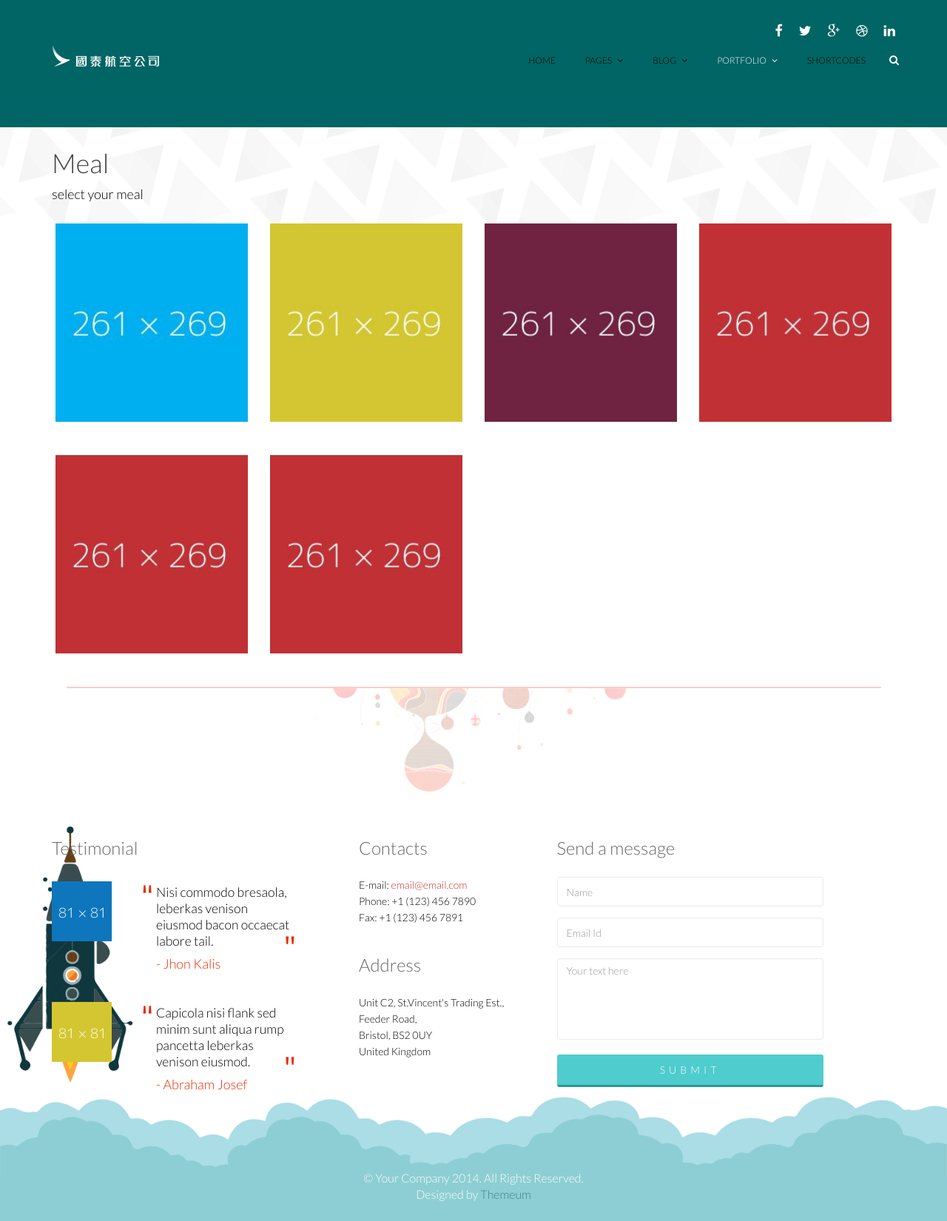
After one commit to brianleung24/cx_hack_gp5, a PHP site: page /food.php in a window 1280 px wide. The commit adds this page. Shown: the whole page at 74% size. Run offline with PHP 8.4, Linux system fonts and the light colour scheme.

Commit message:
food
food

```diff
--- a/web/css/main.css
+++ b/web/css/main.css
@@ -1026,8 +1026,8 @@ ul.elements li > i{
 
 .portfolio-single:hover .portfolio-view{
   display: block;
-  -webkit-animation: fadeInUp 400ms;
-  animation: fadeInUp 400ms;
+  /*-webkit-animation: fadeInUp 400ms;
+  animation: fadeInUp 400ms;*/
 }
 
 #portfolio .row{
@@ -1049,16 +1049,12 @@ ul.elements li > i{
   padding: 0;
   display: inline-block;
   margin-top: -26px;
-  top: 0;
+  top: 50%;
   position: relative;
 }
 
-.portfolio-view .nav-pills li {
-  display: inline-block;
-  margin: 0 5px;
-}
-
-.portfolio-view .nav-pills li a {
+.portfolio-view .nav-pills li button{
+  background: transparent;
   color: #fff;
   border: 1px solid #fff;
   width: 40px;
@@ -1067,17 +1063,17 @@ ul.elements li > i{
   text-align: center;
   padding: 0;
   border-radius: 40px;
-  -webkit-animation: scaleIn 400ms linear 100ms both;
+  /*-webkit-animation: scaleIn 400ms linear 100ms both;
   animation: scaleIn 400ms linear 100ms both;
   -webkit-transition: all 0.9s ease;
-  transition: all 0.9s ease;
+  transition: all 0.9s ease;*/
 }
 
 .portfolio-view .nav-pills li a:hover {
   color: #702340;
   border-color: #702340;
-  -webkit-transition: all 0.9s ease;
-  transition: all 0.9s ease;
+  /*-webkit-transition: all 0.9s ease;
+  transition: all 0.9s ease;*/
 }
 
 .portfolio-info {
--- /dev/null
+++ b/web/food.php
@@ -0,0 +1,172 @@
+<?php include 'header.php';?>
+
+    <section id="page-breadcrumb">
+        <div class="vertical-center sun">
+             <div class="container">
+                <div class="row">
+                    <div class="action">
+                        <div class="col-sm-12">
+                            <h1 class="title">Meal</h1>
+                            <p>select your meal</p>
+                        </div>
+                    </div>
+                </div>
+            </div>
+        </div>
+   </section>
+    <script>
+
+</script>
+    <section id="portfolio">
+        <div class="container">
+            <div class="row">
+
+                <div class="portfolio-items">
+                    <div class="col-xs-6 col-sm-4 col-md-3 portfolio-item branded logos">
+                        <div class="portfolio-wrapper">
+                            <div class="portfolio-single">
+                                <div class="portfolio-thumb">
+                                    <img src="images/portfolio/1.jpg" class="img-responsive" alt="">
+                                </div>
+                                <div class="portfolio-view">
+                                    <ul class="nav nav-pills">
+                                        <li><button type="button" class="btn btn-default" aria-label="Left Align" data-toggle="modal" data-target="#myM">
+                                            <span class="glyphicon glyphicon-eye-open" aria-hidden="true"></span>
+                                            </button></li>
+
+
+                                    </ul>
+                                </div>
+                            </div>
+                            <div class="portfolio-info ">
+                                <h2></h2>
+                            </div>
+                        </div>
+                    </div>
+                    <div class="col-xs-6 col-sm-4 col-md-3 portfolio-item branded folio">
+                        <div class="portfolio-wrapper">
+                            <div class="portfolio-single">
+                                <div class="portfolio-thumb">
+                                    <img src="images/portfolio/2.jpg" class="img-responsive" alt="">
+                                </div>
+                                <div class="portfolio-view">
+                                    <ul class="nav nav-pills">
+                                        <li><button type="button" class="btn btn-default" aria-label="Left Align"  data-toggle="modal" data-target="#myM">
+                                            <span class="glyphicon glyphicon-eye-open" aria-hidden="true"></span>
+                                            </button></li>
+                                    </ul>
+                                </div>
+                            </div>
+                            <div class="portfolio-info ">
+                                <h2></h2>
+                            </div>
+
+                        </div>
+                    </div>
+                    <div class="col-xs-6 col-sm-4 col-md-3 portfolio-item design logos">
+                        <div class="portfolio-wrapper">
+                            <div class="portfolio-single">
+                                <div class="portfolio-thumb">
+                                    <img src="images/portfolio/3.jpg" class="img-responsive" alt="">
+                                </div>
+                                <div class="portfolio-view">
+                                    <ul class="nav nav-pills">
+                                        <li><button type="button" class="btn btn-default" aria-label="Left Align"  data-toggle="modal" data-target="#myM">
+                                            <span class="glyphicon glyphicon-eye-open" aria-hidden="true"></span>
+                                            </button></li>
+                                    </ul>
+                                </div>
+                            </div>
+                            <div class="portfolio-info ">
+                                <h2></h2>
+                            </div>
+                        </div>
+                    </div>
+                    <div class="col-xs-6 col-sm-4 col-md-3 portfolio-item design logos">
+                        <div class="portfolio-wrapper">
+                            <div class="portfolio-single">
+                                <div class="portfolio-thumb">
+                                    <img src="images/portfolio/4.jpg" class="img-responsive" alt="">
+                                </div>
+                                <div class="portfolio-view">
+                                    <ul class="nav nav-pills">
+                                        <li><button type="button" class="btn btn-default" aria-label="Left Align"  data-toggle="modal" data-target="#myM">
+                                            <span class="glyphicon glyphicon-eye-open" aria-hidden="true"></span>
+                                            </button></li>
+                                    </ul>
+                                </div>
+                            </div>
+                            <div class="portfolio-info ">
+                                <h2></h2>
+                            </div>
+                        </div>
+                    </div>
+                    <div class="col-xs-6 col-sm-4 col-md-3 portfolio-item design logos">
+                        <div class="portfolio-wrapper">
+                            <div class="portfolio-single">
+                                <div class="portfolio-thumb">
+                                    <img src="images/portfolio/4.jpg" class="img-responsive" alt="">
+                                </div>
+                                <div class="portfolio-view">
+                                    <ul class="nav nav-pills">
+                                        <li><button type="button" class="btn btn-default" aria-label="Left Align"  data-toggle="modal" data-target="#myM">
+                                            <span class="glyphicon glyphicon-eye-open" aria-hidden="true"></span>
+                                            </button></li>
+                                    </ul>
+                                </div>
+                            </div>
+                            <div class="portfolio-info ">
+                                <h2></h2>
+                            </div>
+                        </div>
+                    </div>
+                    <div class="col-xs-6 col-sm-4 col-md-3 portfolio-item design logos">
+                        <div class="portfolio-wrapper">
+                            <div class="portfolio-single">
+                                <div class="portfolio-thumb">
+                                    <img src="images/portfolio/4.jpg" class="img-responsive" alt="">
+                                </div>
+                                <div class="portfolio-view">
+                                    <ul class="nav nav-pills">
+                                        <li><button type="button" class="btn btn-default" aria-label="Left Align"  data-toggle="modal" data-target="#myM">
+                                            <span class="glyphicon glyphicon-eye-open" aria-hidden="true"></span>
+                                            </button></li>
+                                    </ul>
+                                </div>
+                            </div>
+                            <div class="portfolio-info ">
+                                <h2></h2>
+                            </div>
+                        </div>
+                    </div>
+
+                </div>
+
+            </div>
+        </div>
+
+        <div class="modal fade" id="myM"  role="dialog" aria-labelledby="myModalLabel">
+          <div class="modal-dialog" role="document">
+            <div class="modal-content">
+
+              <div class="modal-body">
+                label
+              </div>
+              <div class="modal-footer">
+                <button type="button" class="btn btn-default" data-dismiss="modal">Close</button>
+                <button type="button" class="btn btn-primary">Submit</button>
+              </div>
+            </div>
+          </div>
+        </div>
+    </section>
+<?php include 'footer.php';?>
+
+    <script type="text/javascript" src="js/jquery.js"></script>
+    <script type="text/javascript" src="js/bootstrap.min.js"></script>
+    <script type="text/javascript" src="js/jquery.isotope.min.js"></script>
+    <script type="text/javascript" src="js/lightbox.min.js"></script>
+    <script type="text/javascript" src="js/wow.min.js"></script>
+    <script type="text/javascript" src="js/main.js"></script>
+</body>
+</html>
```
